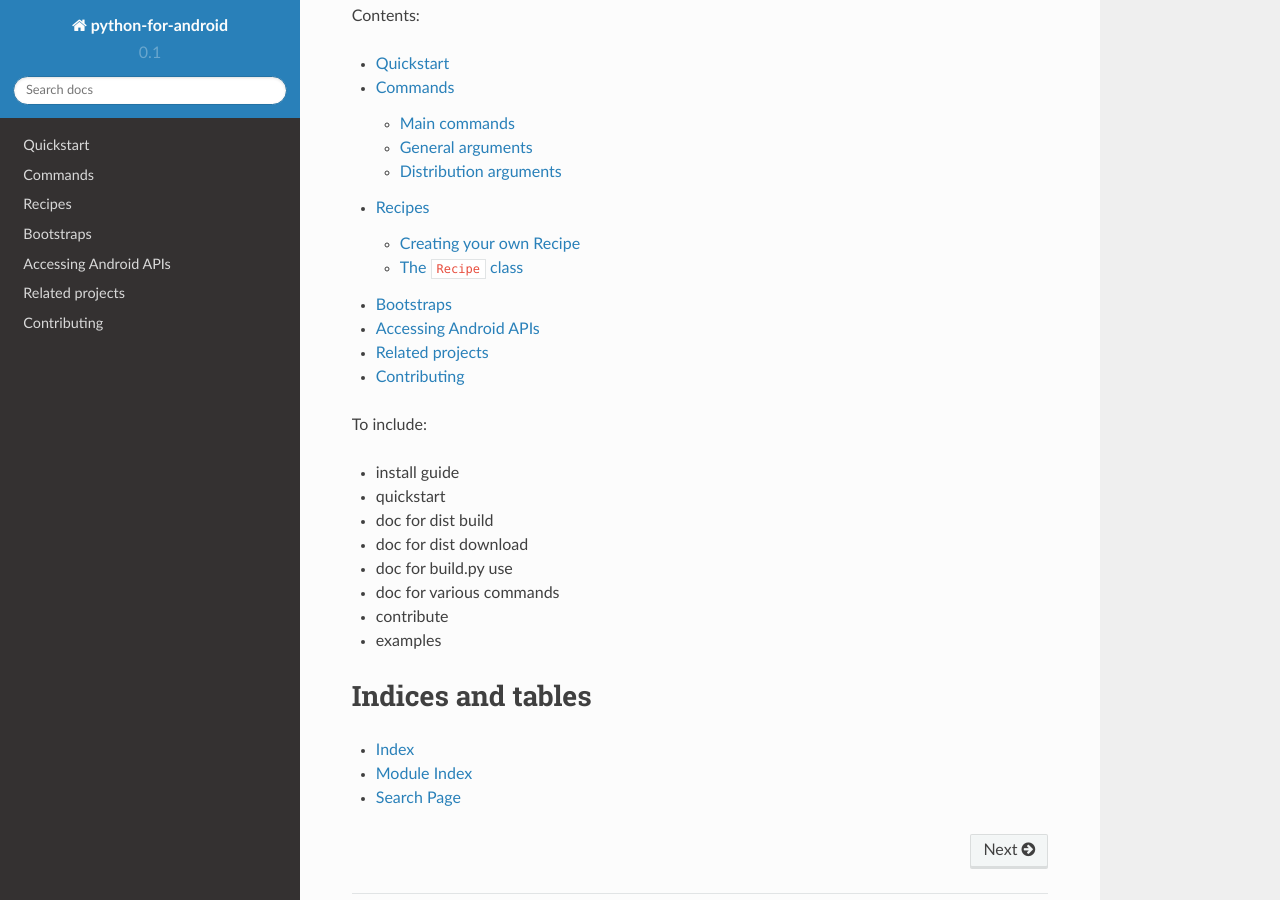
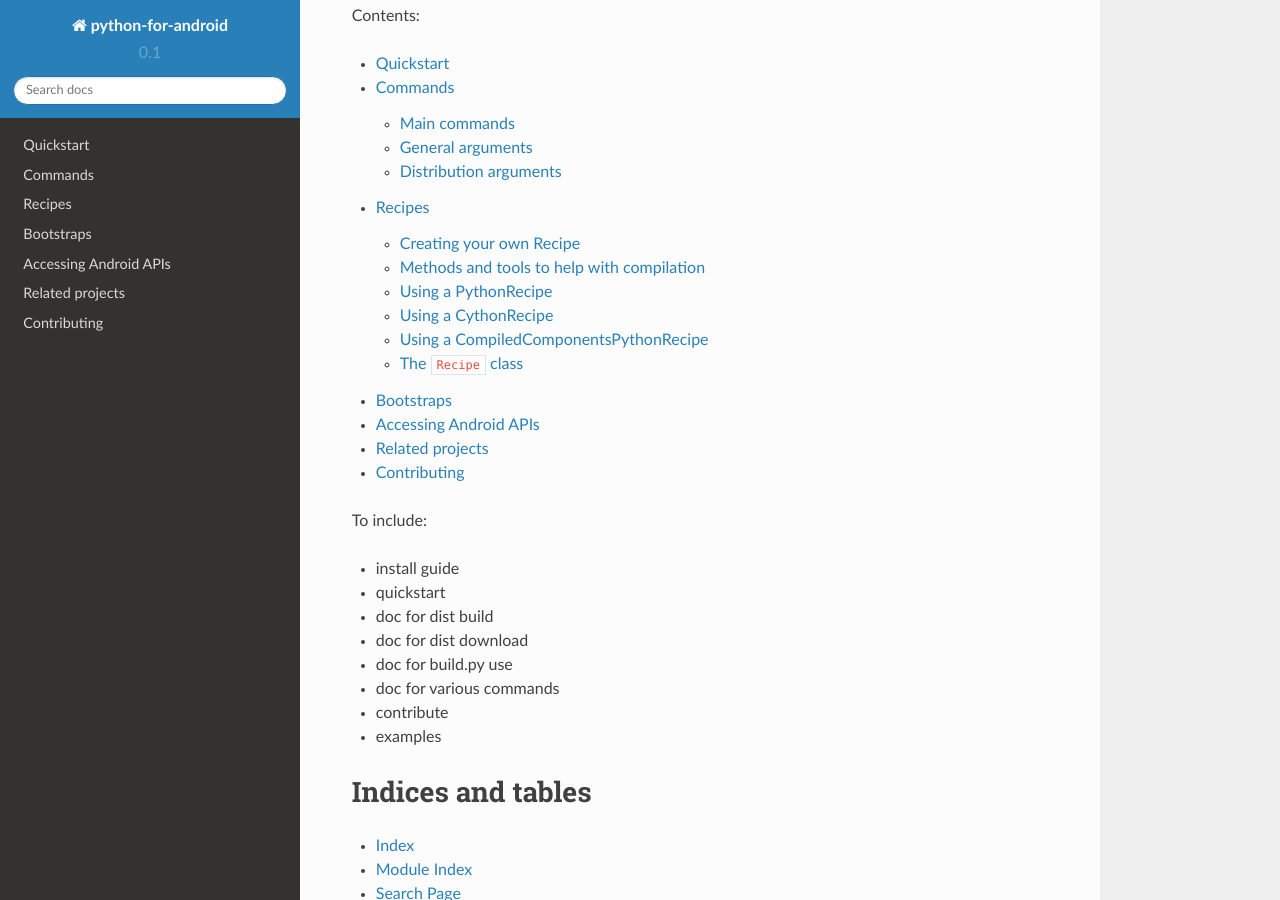
Before and after one commit to kivy/python-for-android, a Sphinx documentation site: the page built from doc/source/index.rst, in a window 1280 px wide and 900 px high, scrolled down 588 px. Built offline with Sphinx 7.4.7 and the Read the Docs theme 2.0.0, drawn with Linux system fonts in a browser that asks for light colours; pages that are not in the unit, such as notebooks, are missing from menus; some of the changed lines change nothing that is shown.

Commit message:
More recipe doc

```diff
--- a/doc/source/recipes.rst
+++ b/doc/source/recipes.rst
@@ -86,8 +86,163 @@
           e.g. ``def prebuild_armeabi(self, arch)``.
 
 
+This is the core of what's necessary to write a recipe, but has not
+covered any of the details of how one actually writes code to compile
+for android. This is covered in the next sections, including the
+`standard mechanisms <standard_mechanisms_>`_ used as part of the
+build, and the details of specific recipe classes for Python, Cython,
+and some generic compiled recipes. If your module is one of the
+latter, you should use these later classes rather than reimplementing
+the functionality from scratch.
+
+.. _standard_mechanisms:
+
+Methods and tools to help with compilation
+------------------------------------------
+
+Patching modules before installation
+~~~~~~~~~~~~~~~~~~~~~~~~~~~~~~~~~~~~
+
+You can easily apply patches to your recipes with the ``apply_patch``
+method. For instance, you could do this in your prebuild method::
+
+  import sh
+  def prebuild_arch(self, arch):
+       super(YourRecipe, self).prebuild_arch(arch)
+       build_dir = self.get_build_dir(arch.arch)
+       if exists(join(build_dir, '.patched')):
+           print('Your recipe is already patched, skipping')
+           return
+       self.apply_patch('some_patch.patch')
+       shprint(sh.touch, join(build_dir, '.patched'))
+
+The path to the patch should be in relation to your recipe code.
+In this case, ``some_path.patch`` must be in the same directory as the
+recipe.
+
+This code also manually takes care to patch only once. You can use the
+same strategy yourself, though a more generic solution may be provided
+in the future.
+
+Compiling for the Android architecture
+~~~~~~~~~~~~~~~~~~~~~~~~~~~~~~~~~~~~~~
+
+When performing any compilation, it is vital to do so with appropriate
+environment variables set, ensuring that the Android libraries are
+properly linked and the compilation target is the correct
+architecture.
+
+You can get a dictionary of appropriate environment variables with the
+``get_recipe_env`` method. You should make sure to set this
+environment for any processes that you call. It is convenient to do
+this using the ``sh`` module as follows::
+
+  def build_arch(self, arch):
+      super(YourRecipe, self).build_arch(arch)
+      env = self.get_recipe_env(arch)
+      sh.echo('$PATH', _env=env)  # Will print the PATH entry fron the
+                                  # env dict
+
+You can also use the ``shprint`` helper function from the p4a
+toolchain module, which will print information about the process and
+its current status::
+
+  from toolchain import shprint
+  shprint(sh.echo, '$PATH', _env=env)
+
+You can also override the ``get_recipe_env`` method to add new env
+vars for the use of your recipe. For instance, the Kivy recipe does
+the following when compiling for SDL2, in order to tell Kivy what
+backend to use::
+
+    def get_recipe_env(self, arch):
+        env = super(KivySDL2Recipe, self).get_recipe_env(arch)
+        env['USE_SDL2'] = '1'
+
+        env['KIVY_SDL2_PATH'] = ':'.join([
+            join(self.ctx.bootstrap.build_dir, 'jni', 'SDL', 'include'),
+            join(self.ctx.bootstrap.build_dir, 'jni', 'SDL2_image'),
+            join(self.ctx.bootstrap.build_dir, 'jni', 'SDL2_mixer'),
+            join(self.ctx.bootstrap.build_dir, 'jni', 'SDL2_ttf'),
+            ])
+        return env
+
+.. warning:: When using the sh module like this the new env *completely
+          replaces* the normal environment, so you must define any env
+          vars you want to access.
+
+Including files with your recipe
+~~~~~~~~~~~~~~~~~~~~~~~~~~~~~~~~
+
+The should_build method
+~~~~~~~~~~~~~~~~~~~~~~~
+
+
+Using a PythonRecipe
+--------------------
+
+If your recipe is to install a Python module without compiled
+components, you should use a PythonRecipe. This overrides
+``build_arch`` to automatically call the normal ``python setup.py
+install`` with an appropriate environment.
+
+For instance, the following is all that's necessary to create a recipe
+for the Vispy module::
+
+  from toolchain import PythonRecipe
+  class VispyRecipe(PythonRecipe):
+      version = 'master'
+      url = 'https://github.com/vispy/vispy/archive/{version}.zip'
+
+      depends = ['python2', 'numpy']
+
+      site_packages_name = 'vispy'
+
+  recipe = VispyRecipe()
+
+The ``site_packages_name`` is a new attribute that identifies the
+folder in which the module will be installed in the Python
+package. This is only essential to add if the name is different to the
+recipe name. It is used to check if the recipe installation can be
+skipped, which is the case if the folder is already present in the
+Python installation.
+
+For reference, the code that accomplishes this is the following::
+
+    def build_arch(self, arch):
+        super(PythonRecipe, self).build_arch(arch)
+        self.install_python_package()
+
+    def install_python_package(self):
+        '''Automate the installation of a Python package (or a cython
+        package where the cython components are pre-built).'''
+        arch = self.filtered_archs[0]
+        env = self.get_recipe_env(arch)
+
+        info('Installing {} into site-packages'.format(self.name))
+
+        with current_directory(self.get_build_dir(arch.arch)):
+            hostpython = sh.Command(self.ctx.hostpython)
+
+            shprint(hostpython, 'setup.py', 'install', '-O2', _env=env)
+
+This combines techniques and tools from the above documentation to
+create a generic mechanism for all Python modules.
+
+.. note:: The hostpython is the path to the Python binary that should
+          be used for any kind of installation. You *must* run Python
+          in a similar way if you need to do so in any of your own
+          recipes.
+
+
+Using a CythonRecipe
+--------------------
+
+Using a CompiledComponentsPythonRecipe
+--------------------------------------
+
+
 .. _recipe_class:
-
 
 The ``Recipe`` class
 --------------------
```
